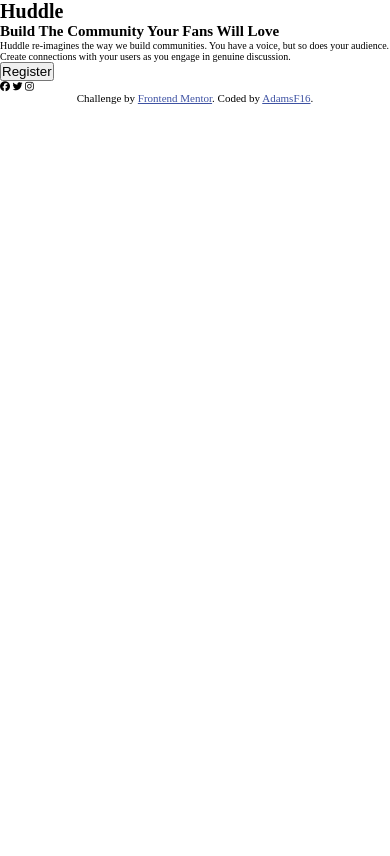
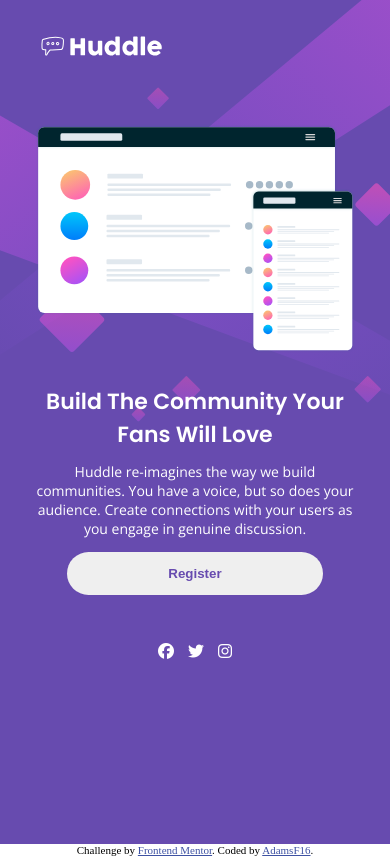
Before and after one commit to AdamsF16/Frontend-mentor-huddle-landing-page, a plain HTML site: page index.html in a window 390 px wide. Drawn offline with nearby package versions, Linux system fonts and the light colour scheme.

Commit message:
mobile but bad

```diff
--- a/index.html
+++ b/index.html
@@ -13,21 +13,24 @@
 </head>
 <body>
   <header class="header__container">
-    <h1 class="header__company"><span class="header__logo"></span>Huddle</h1>
-    <div class="header__image-box">
-      <div class="header__image-item--one"></div>
-      <div class="header__image-item--two"></div>
+    <div class="header__hero-img">
+      <div class="wrapper">
+        <img src="./images/logo.svg" alt="" class="header__logo section-padding">
+        <div class="header__image-box section-padding">
+          <img src="images/illustration-mockups.svg" alt="Website model" class="header__image-item"></img>
         </div>
-    <div class="header__text-box">
+        <div class="header__text-box section-padding">
           <h2 class="header__text-title"> Build The Community Your Fans Will Love</h2>
           <p class="header__text">Huddle re-imagines the way we build communities. You have a voice, but so does your audience.
           Create connections with your users as you engage in genuine discussion. </p>
-      <button class="header__register">Register</button>
+          <button class="header__btn">Register</button>
         </div>
-    <div class="header__icons-box">
+        <div class="header__icons-box section-padding">
           <i class="header__icons-item fa-brands fa-facebook"></i>
           <i class="header__icons-item fa-brands fa-twitter"></i>
           <i class="header__icons-item fa-brands fa-instagram"></i>
+      </div>
+      </div>
     </div>
   </header>
 
--- a/style.scss
+++ b/style.scss
@@ -14,9 +14,94 @@ html {
     scroll-behavior: smooth;
 }
 
+.wrapper {
+    max-width: 1400px;
+    margin: 0 auto;
+}
+
+.section-padding {
+    margin: 3em 3.5em;
+}
+
+.header {
+    &__container {
+        height: 100vh;
+        display: flex;
+        flex-direction: column;
+        align-items: center;
+        background-color: hsl(257, 40%, 49%);
+    }
+
+    &__hero-img {
+        background-image: url('/images/bg-mobile.svg');
+        background-size: cover;
+        width: 100%;
+        height: 50vh;
+    }
+
+    &__logo {
+        width: 130px;
+    }
+
+    &__header-image-box {
+        width: 100%;
+        height: 100%;
+    }
+
+    &__image-item {
+        width: 100%;
+        height: 100%;
+    }
+
+    &__text-box {
+         color: #fff;
+        text-align: center;
+    }
+
+    &__text-title {
+        font-family: $heading-font;
+        font-weight: bold;
+        font-size: 2.2rem;
+        margin-bottom: .5em;
+    }
+
+    &__text {
+        font-family: $text-font;
+        font-size: 1.4rem;
+        margin-bottom: 1em;
+    }
+
+    &__btn {
+        color: hsl(257, 40%, 49%);
+        font-weight: bold;
+        width: 80%;
+        padding: 1em 2em;
+        border-radius: 25px;
+        border: 1px solid transparent;
+        box-shadow: 0px 0px 1px;
+        cursor: pointer;
+    }
+
+    &__icons-box {
+        text-align: center;
+        color: #fff;
+        font-size: 16px;
+        margin-bottom: .5em;
+    }
+
+    &__icons-item {
+        margin: 0 5px;
+    }
+}
+
 
 .attribution {
     font-size: 11px;
     text-align: center;
     a { color: hsl(228, 45%, 44%); }
 }
+
+
+@media(min-width:400px){
+
+}
```
Also changed, not shown: css/style.css, 1 other file. Lines whose indentation alone changed are shown as unchanged.
